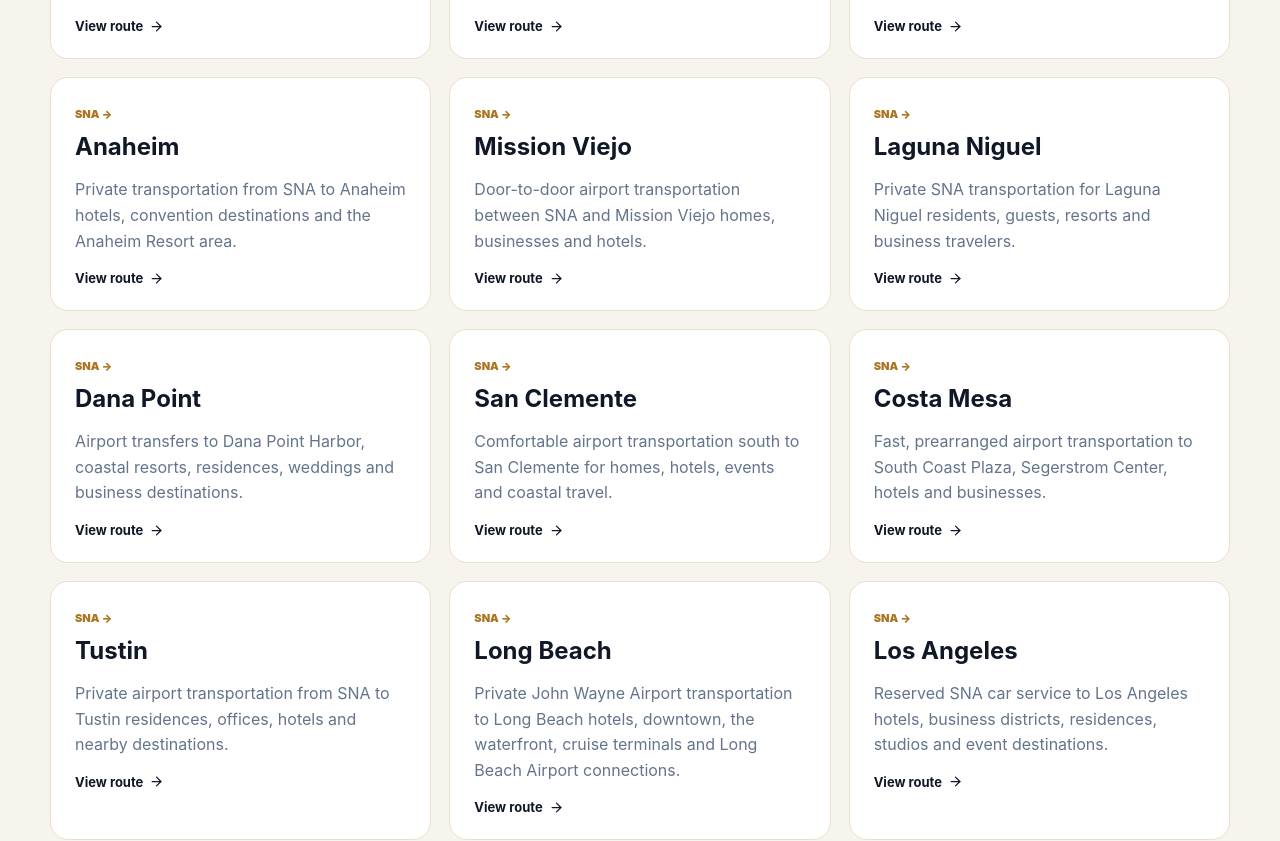
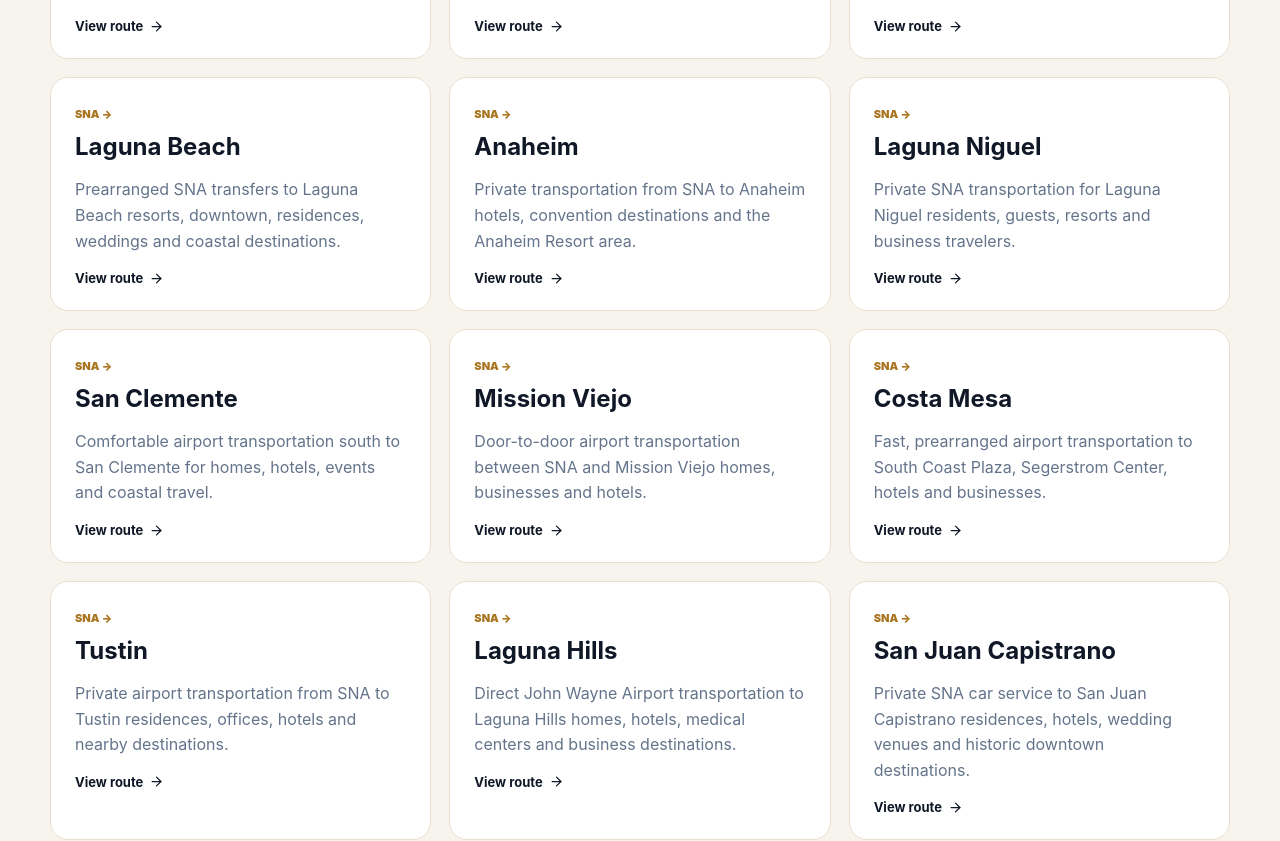
Before and after one commit to shnaami/john-wayne-airport-limousine, a Next.js app: page / in a window 1280 px wide. Shown: the part 3400-4241 px from the top of the page. Built offline with nearby package versions, Linux system fonts and the light colour scheme; no server answers.

Commit message:
SEO: prioritize Orange County SNA routes on John Wayne homepage

```diff
--- a/app/site-data.ts
+++ b/app/site-data.ts
@@ -25,6 +25,8 @@ const specialCopy: Record<string,string> = {
   "San Clemente":"Comfortable airport transportation south to San Clemente for homes, hotels, events and coastal travel.",
   "Costa Mesa":"Fast, prearranged airport transportation to South Coast Plaza, Segerstrom Center, hotels and businesses.",
   "Tustin":"Private airport transportation from SNA to Tustin residences, offices, hotels and nearby destinations.",
+  "Laguna Hills":"Direct John Wayne Airport transportation to Laguna Hills homes, hotels, medical centers and business destinations.",
+  "San Juan Capistrano":"Private SNA car service to San Juan Capistrano residences, hotels, wedding venues and historic downtown destinations.",
   "Long Beach":"Private John Wayne Airport transportation to Long Beach hotels, downtown, the waterfront, cruise terminals and Long Beach Airport connections.",
   "Los Angeles":"Reserved SNA car service to Los Angeles hotels, business districts, residences, studios and event destinations.",
   "Beverly Hills":"Private airport transportation from SNA to Beverly Hills hotels, residences, shopping and business appointments.",
@@ -47,4 +49,4 @@ export const ROUTES: Route[] = [
   ...losAngelesCounty.map(city=>buildRoute(city,"Los Angeles County"))
 ];
 
-export const POPULAR_ROUTE_SLUGS = ["newport-beach","irvine","laguna-beach","anaheim","mission-viejo","laguna-niguel","dana-point","san-clemente","costa-mesa","tustin","long-beach","los-angeles"];
+export const POPULAR_ROUTE_SLUGS = ["dana-point","newport-beach","irvine","laguna-beach","anaheim","laguna-niguel","san-clemente","mission-viejo","costa-mesa","tustin","laguna-hills","san-juan-capistrano"];
```
